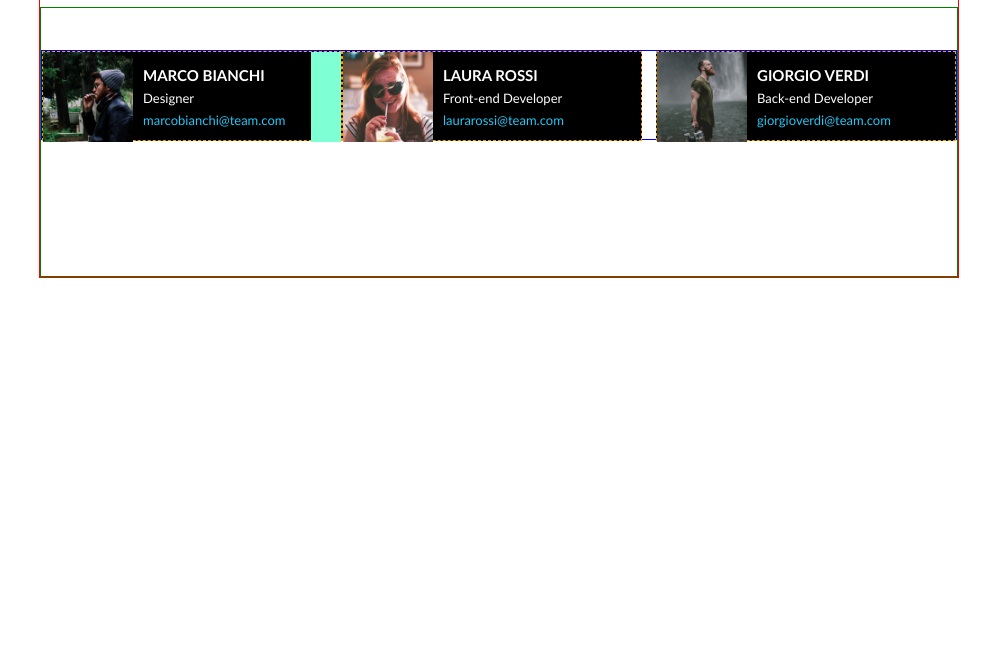
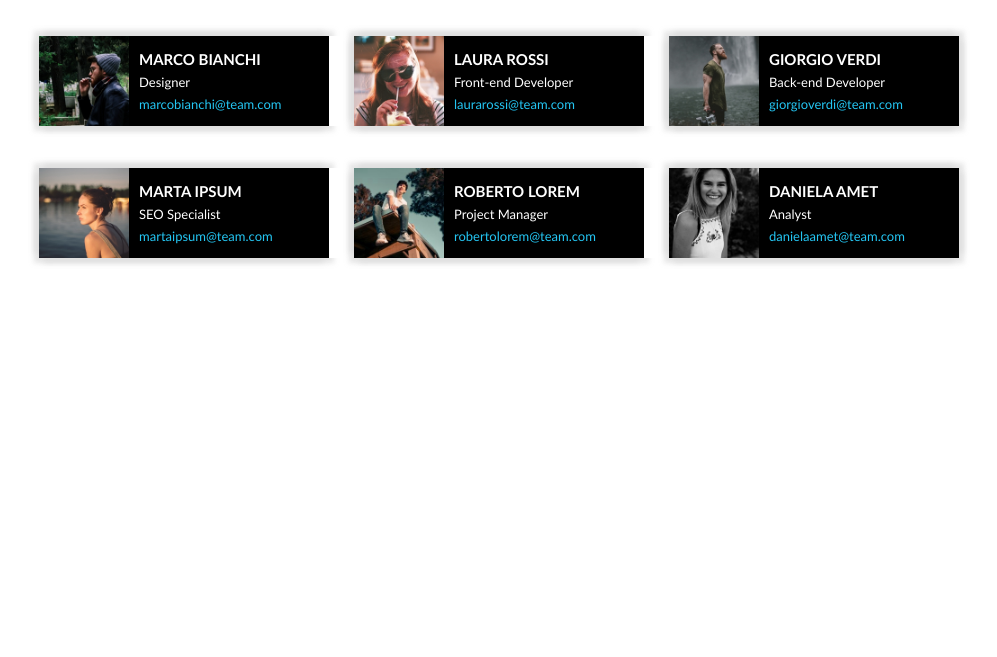
Before and after one commit to acolombo09/html-css-float-cards, a plain HTML site: page index.html in a window 1280 px wide. Shown: the part 143-800 px from the top of the page, without its empty margins (141-1138 px from the left). Drawn offline with Linux system fonts and the light colour scheme.

Commit message:
official_release

```diff
--- a/css/style.css
+++ b/css/style.css
@@ -10,7 +10,6 @@ body{
     width: 100%;
     margin: 0 auto;
     margin-top: 30px;
-    border: 1px solid red;
 
 }
 
@@ -20,7 +19,6 @@ header{
 
 main{
     height: 270px;
-    border: 1px solid green;
 }
 
 .title{
@@ -29,12 +27,10 @@ main{
 
 .title-descript{
     margin: 30px auto 10px;
-    border: 1px solid rgb(229, 48, 110);
 }
 
 .cardline{
     height: 90px;
-    border: 1px solid blue;
     margin: 42px auto;
 }
 
@@ -45,39 +41,47 @@ main{
 }
 
 .card-l{
-    width: 300px;
+    width: 290px;
     height: 90px;
     max-height: 90px;
-    border: 1px dashed orange;
+    box-shadow:  5px  5px 5px #dededec0,
+                -5px -5px 5px #dededec0,
+                5px -5px 5px #dededec0,
+                -5px  5px 5px #dededec0;
     background-color: black;
     float: left;
 }
-.card-l::after{
-    content: "";
-    width: 30px;
-    height: 90px;
-    background-color: aquamarine;
-    float: right;
-}
 
 .card-c{
-    width: 300px;
+    width: 290px;
     height: 90px;
     max-height: 90px;
-    border: 1px dashed orange;
+    box-shadow:  5px  5px 5px #dededec0,
+                -5px -5px 5px #dededec0,
+                5px -5px 5px #dededec0,
+                -5px  5px 5px #dededec0;
     background-color: black;
     float: left;
 }
 .card-r{
-    width: 300px;
+    width: 290px;
     height: 90px;
     max-height: 90px;
-    border: 1px dashed orange;
+    box-shadow:  5px  5px 5px #dededec0,
+                -5px -5px 5px #dededec0,
+                5px -5px 5px #dededec0,
+                -5px  5px 5px #dededec0;
     background-color: black;
     float: right;
 }
 
-
+.fake-margin{
+    width: 25px;
+    height: 90px;
+    max-height: 90px;
+    background-color: white;
+    float: left;
+}
 
 .img-float{
     height: 90px;
--- a/index.html
+++ b/index.html
@@ -27,6 +27,8 @@
                         <p class="email">marcobianchi@team.com</p>
                     </div>
                 </div>
+                <!-- Non saprei come tenere questo bordo in contemporanea con la box-shadow -->
+                <div class="fake-margin"></div>
                 <div class="card-c">
                     <img class="img-float" src="img/female1.png" alt="f-end">
                     <div class="details">
@@ -35,6 +37,8 @@
                         <p class="email">laurarossi@team.com</p>
                     </div>
                 </div>
+                <!-- Non saprei come tenere questo bordo in contemporanea con la box-shadow -->
+                <div class="fake-margin"></div>
                 <div class="card-r">
                     <img class="img-float" src="img/male2.png" alt="b-end">
                     <div class="details">
@@ -44,7 +48,36 @@
                     </div>
                 </div>
             </div>
-
+            <div class="cardline clearfix">
+                <div class="card-l">
+                    <img class="img-float" src="img/female2.png" alt="seo">
+                    <div class="details">
+                        <p class="name">MARTA IPSUM</p>
+                        <p class="role">SEO Specialist</p>
+                        <p class="email">martaipsum@team.com</p>
+                    </div>
+                </div>
+                <!-- Non saprei come tenere questo bordo in contemporanea con la box-shadow -->
+                <div class="fake-margin"></div>
+                <div class="card-c">
+                    <img class="img-float" src="img/male3.png" alt="pm">
+                    <div class="details">
+                        <p class="name">ROBERTO LOREM</p>
+                        <p class="role">Project Manager</p>
+                        <p class="email">robertolorem@team.com</p>
+                    </div>
+                </div>
+                <!-- Non saprei come tenere questo bordo in contemporanea con la box-shadow -->
+                <div class="fake-margin"></div>
+                <div class="card-r">
+                    <img class="img-float" src="img/female3.png" alt="analyst">
+                    <div class="details">
+                        <p class="name">DANIELA AMET</p>
+                        <p class="role">Analyst</p>
+                        <p class="email">danielaamet@team.com</p>
+                    </div>
+                </div>
+            </div>
         </div>
 
     </main>
```
